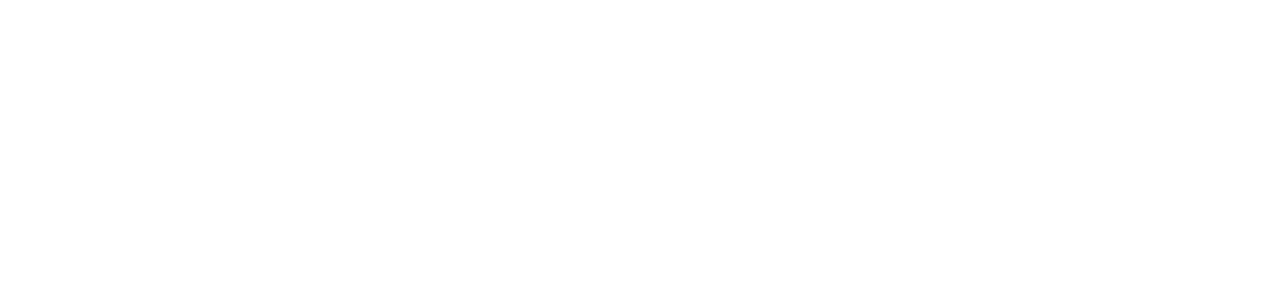
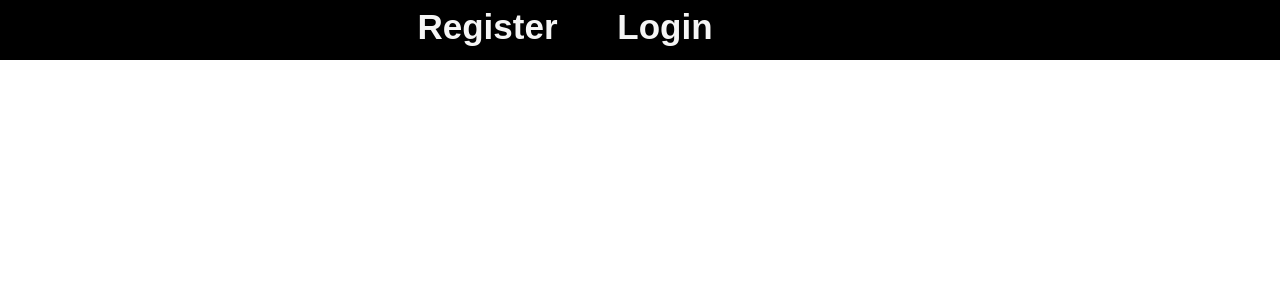
Before and after one commit to azerbelhedi/pepper-i3, a React (Create React App) app: page / in a window 1280 px wide. Shown: the top 300 px of the page. Built offline with nearby package versions, Linux system fonts and the light colour scheme.

Commit message:
set : routes, context, apollo provider, alles gut

```diff
--- a/src/App.js
+++ b/src/App.js
@@ -1,9 +1,21 @@
-import React from 'react';
+import React, { useState, createContext } from "react";
+import { BrowserRouter as Router } from "react-router-dom";
+import Routes from "./components/routes/Routes";
+import Menu from "./components/menu/Menu";
+
+export const StoreContext = createContext();
 
 function App() {
+  const [store, setStore] = useState({});
+
   return (
     <div className="App">
-
+      <StoreContext.Provider value={(store, setStore)}>
+        <Router>
+          <Menu />
+          <Routes />
+        </Router>
+      </StoreContext.Provider>
     </div>
   );
 }
--- /dev/null
+++ b/src/components/menu/Menu.js
@@ -0,0 +1,26 @@
+import React from "react";
+import { Link } from "react-router-dom";
+import "./menu.css";
+
+export default function Menu() {
+  const online = false;
+  return (
+    <div className="menu-container">
+      <div className="links">
+        {!online ? (
+          <div>
+            <Link to="/auth/register"> Register </Link>
+            <Link to="/auth/login"> Login </Link>
+          </div>
+        ) : (
+          <div>
+            <Link to="/home"> Home </Link>
+            <Link to="/courses"> Courses </Link>
+            <Link to="/profile"> Profile </Link>
+          </div>
+        )}
+      </div>
+      {online ? <button className="logout-button">Logout</button> : null}
+    </div>
+  );
+}
--- /dev/null
+++ b/src/components/menu/menu.css
@@ -0,0 +1,46 @@
+* {
+  padding: 0;
+  margin: 0;
+  font-family: Arial, Helvetica, sans-serif;
+}
+
+.menu-container {
+  background-color: black;
+  height: 60px;
+  display: flex;
+}
+
+.menu-container > .links {
+  width: calc(100vw - 150px);
+}
+
+.menu-container > .links > div {
+  /* background-color: green; */
+  width: max-content;
+  margin: 0 auto;
+  font-size: 35px;
+  padding-top: 7px;
+}
+
+.menu-container > .links > div > * {
+  color: whitesmoke;
+  text-decoration: none;
+  margin: 25px;
+  font-weight: bold;
+}
+
+.logout-button {
+  height: 40px;
+  width : 130px;
+  background-color: black;
+  color : whitesmoke;
+  font-weight: lighter;
+  font-size: 25px ;
+  border : solid 2px whitesmoke;
+  margin-top : 7px;
+  border-radius: 15px;
+}
+
+.logout-button:hover{
+    cursor: pointer;
+}
--- /dev/null
+++ b/src/components/routes/Routes.js
@@ -0,0 +1,38 @@
+import React from "react";
+import { Route, Switch } from "react-router-dom";
+
+export default function Routes() {
+  const online = false;
+  return (
+    <div className="routes-main-paper">
+      <Switch>
+        {!online ? (
+          <div>
+            <Route exact path="/auth/register">
+              <h3>Register</h3>
+            </Route>
+            <Route exact path="/auth/login">
+              <h3>Login</h3>
+            </Route>
+          </div>
+        ) : (
+          <div>
+            <Route exact path="/courses">
+              <h3>courses</h3>
+            </Route>
+            <Route exact path="/profile">
+              <h3>profile</h3>
+            </Route>
+            <Route exact path="/home">
+              <h3>Home</h3>
+            </Route>
+          </div>
+        )}
+
+        <Route path="/">
+          <h3>default redirect _ online ? home : login</h3>
+        </Route>
+      </Switch>
+    </div>
+  );
+}
--- a/src/index.js
+++ b/src/index.js
@@ -1,13 +1,23 @@
-import React from 'react';
-import ReactDOM from 'react-dom';
-import App from './App';
-import * as serviceWorker from './serviceWorker';
+import React, { createContext } from "react";
+import ReactDOM from "react-dom";
+import App from "./App";
+import * as serviceWorker from "./serviceWorker";
+
+import { ApolloClient, InMemoryCache, ApolloProvider } from "@apollo/client";
+
+
+const client = new ApolloClient({
+  uri: "http://localhost:5000/graphql",
+  cache: new InMemoryCache(),
+});
 
 ReactDOM.render(
   <React.StrictMode>
-    <App />
+    <ApolloProvider client={client}>
+      <App />
+    </ApolloProvider>
   </React.StrictMode>,
-  document.getElementById('root')
+  document.getElementById("root")
 );
 
 // If you want your app to work offline and load faster, you can change
```
Also changed, not shown: src/storeFunctions.js (+11 -0 lines).
